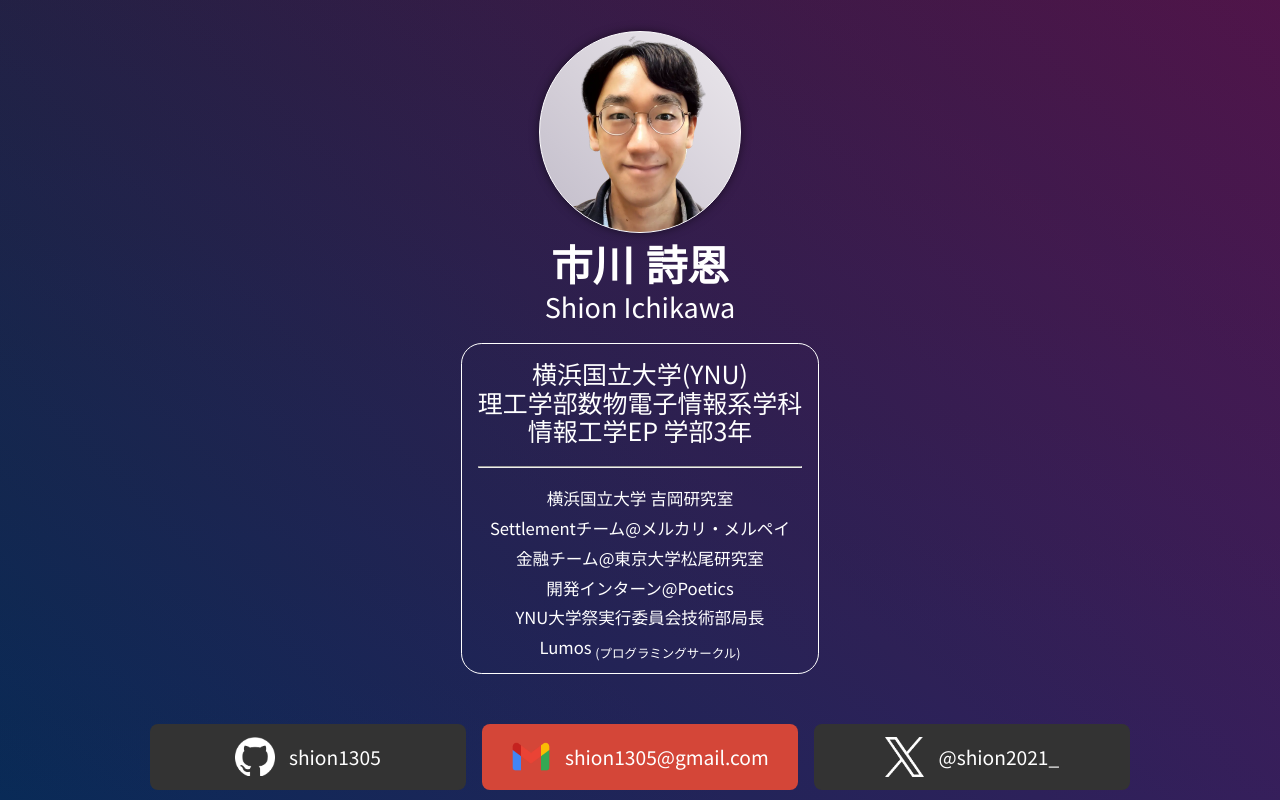
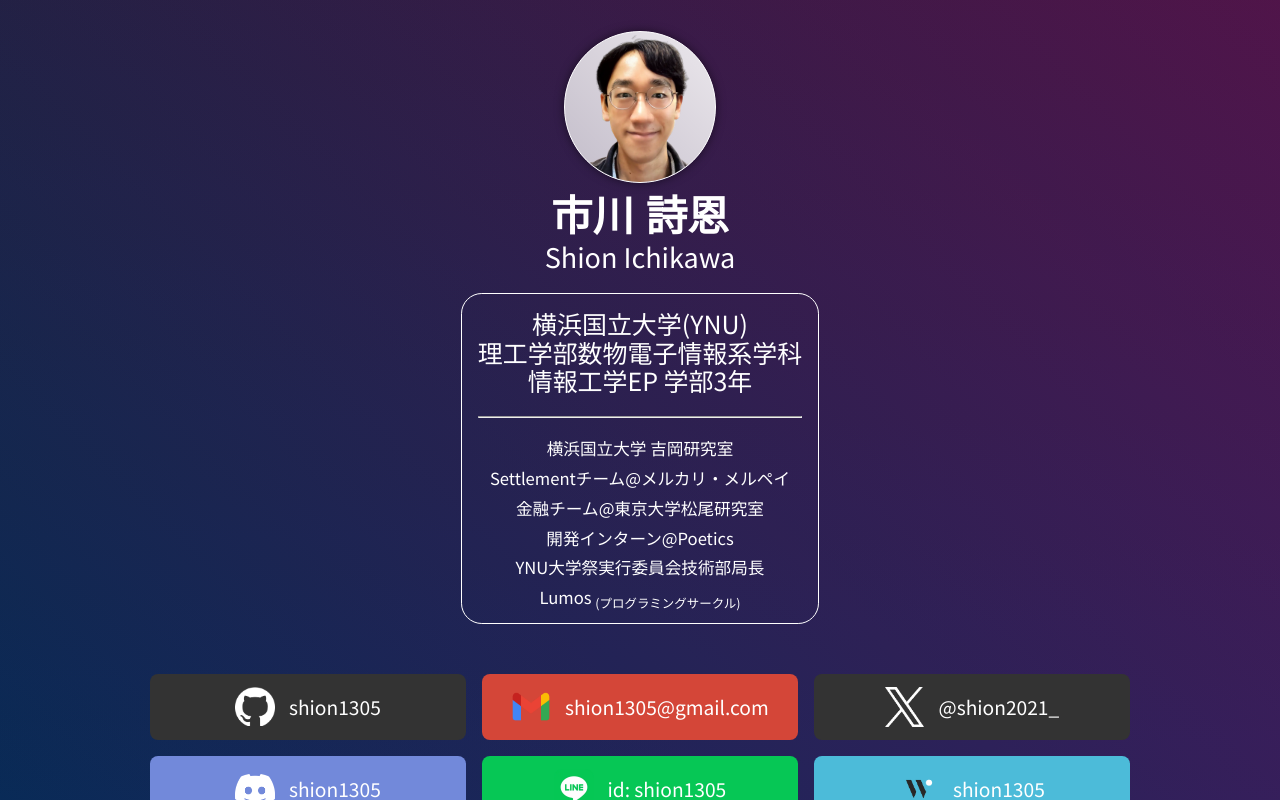
Before and after one commit to Shion1305/shion-project-business-card-frontend, a Nuxt app: page / in a window 1280 px wide. Shown: the top 800 px of the page. Built offline with nearby package versions, Linux system fonts and the light colour scheme; a web font is replaced by a local one.

Commit message:
💄 (component/ProfileImage)サイズの調整

```diff
--- a/components/ProfileImage.vue
+++ b/components/ProfileImage.vue
@@ -10,7 +10,7 @@
 
 <style scoped>
 .profile-image {
-  width: min(200px, 40vw);
+  width: min(150px, 40vw);
   border-radius: 50%;
   border: 1px solid white;
   aspect-ratio: 1;
```
